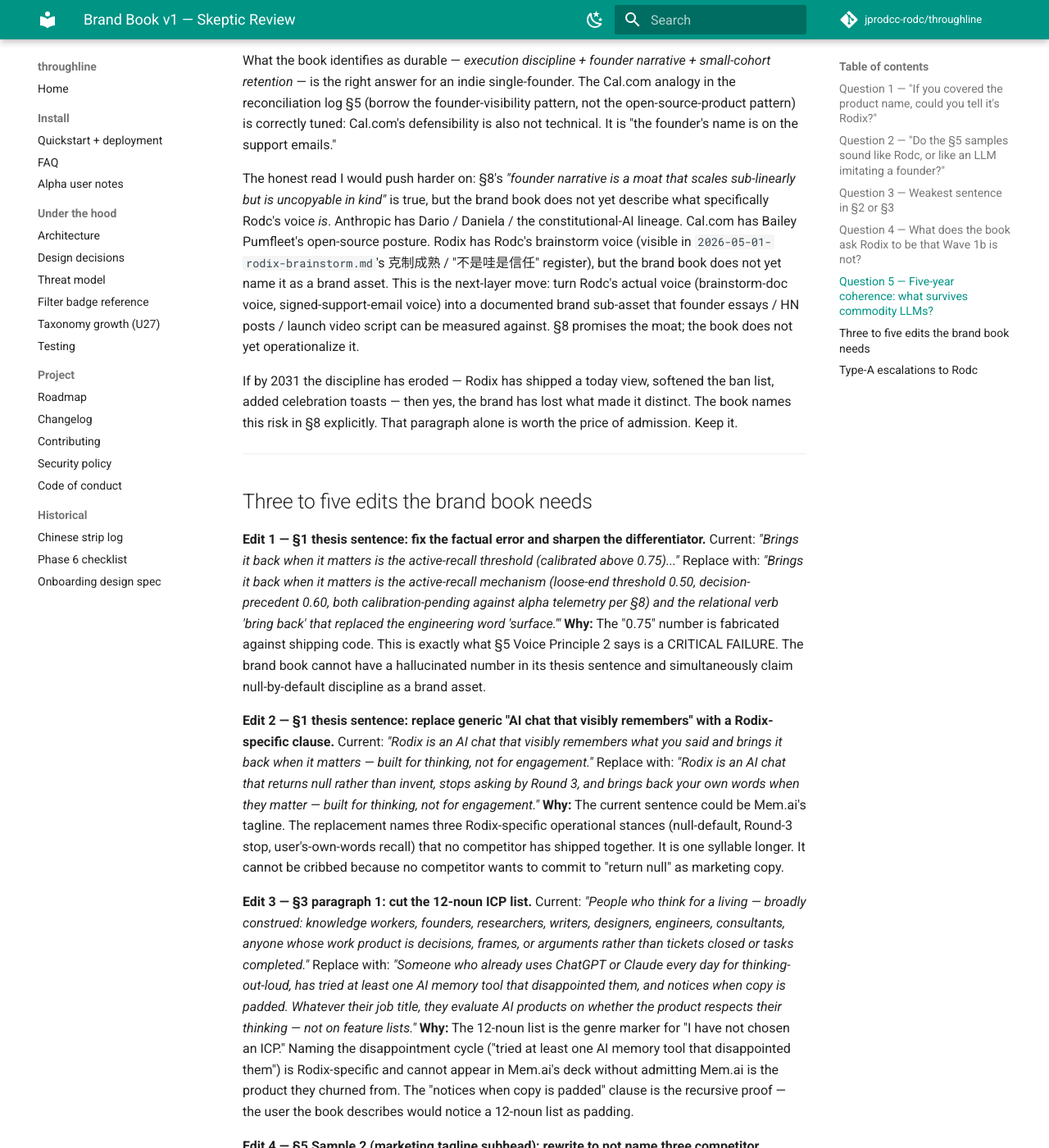
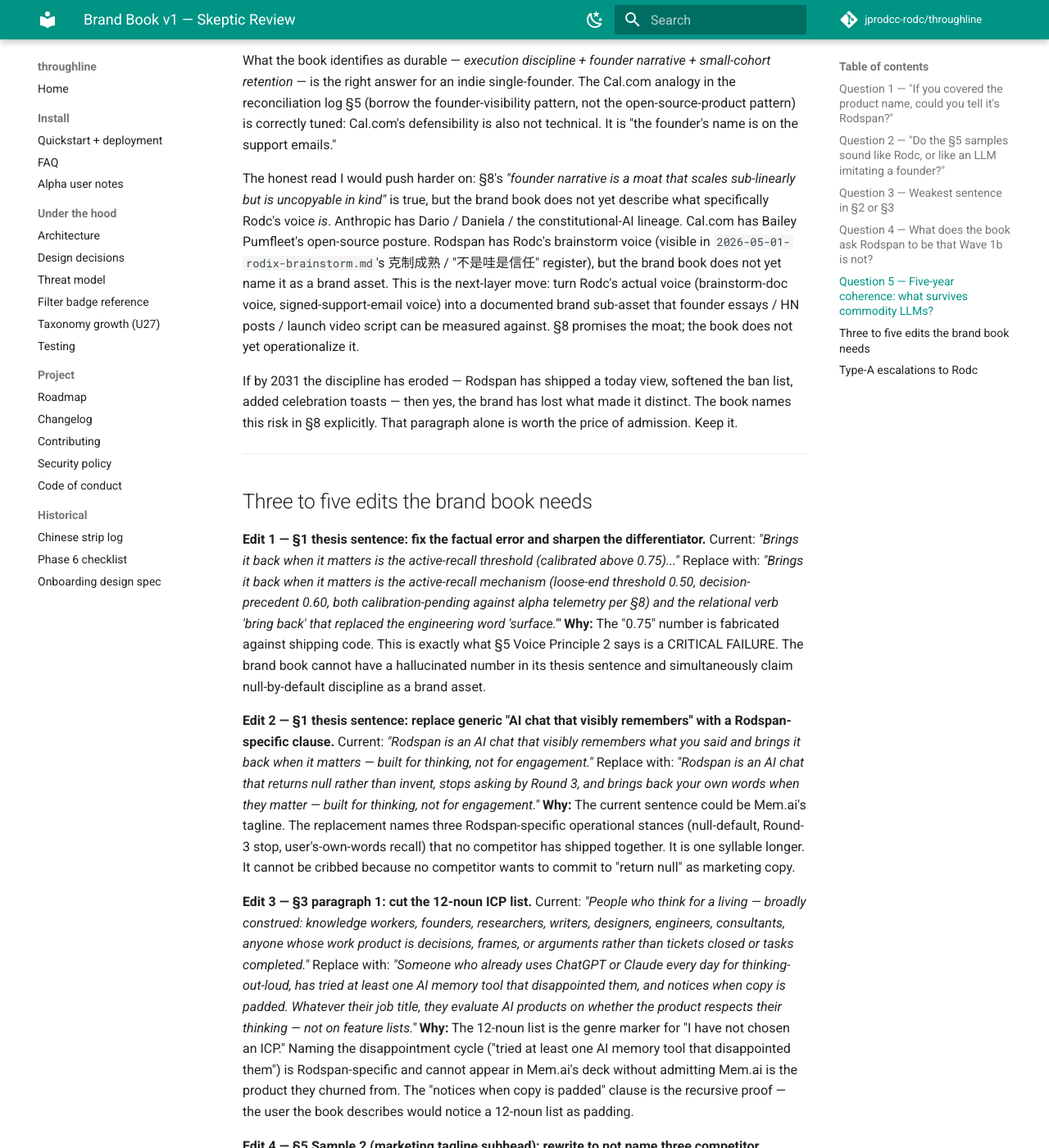
Before and after one commit to jprodcc-rodc/throughline, an MkDocs documentation site: the page built from docs/superpowers/brand/review-notes-brainstorm-based.md, in a window 1280 px wide and 1400 px high, scrolled down 4468 px. Shown: the whole window at 82% size. Built offline with MkDocs 1.6.1 and Material for MkDocs 9.7.7, drawn with Linux system fonts in a browser that asks for light colours; comment, search, counter and statistics services are not loaded; some of the changed text lies outside the part shown.

Commit message:
rename(§A.1-brainstorm): review-notes-brainstorm-based.md rodix → rodspan

```diff
--- a/docs/superpowers/brand/review-notes-brainstorm-based.md
+++ b/docs/superpowers/brand/review-notes-brainstorm-based.md
@@ -7,17 +7,17 @@
 
 ---
 
-## Question 1 — "If you covered the product name, could you tell it's Rodix?"
+## Question 1 — "If you covered the product name, could you tell it's Rodspan?"
 
-**Verdict: PARTIALLY HOLDS.** Sections 4, 5, and 7 are unmistakably Rodix. Sections 1, 2, and 3 paragraph 1 are generic.
+**Verdict: PARTIALLY HOLDS.** Sections 4, 5, and 7 are unmistakably Rodspan. Sections 1, 2, and 3 paragraph 1 are generic.
 
-The §1 thesis sentence — *"Rodix is an AI chat that visibly remembers what you said and brings it back when it matters — built for thinking, not for engagement"* — could appear verbatim on Mem.ai's relaunch page or Reflect's about page. "Built for thinking, not for engagement" is the exact framing that Mem.ai used in 2022 ("for the way you think"), and "visibly remembers" is the same value-prop ChatGPT Memory's marketing cribs in reverse ("remembers what matters"). The clause that *would* differentiate — "null-by-default" or "stops asking by Round 3" or "no celebration UI" — is absent from the thesis. The 22-word sentence the book claims is "the thesis" is actually a pleasant-sounding category placeholder.
+The §1 thesis sentence — *"Rodspan is an AI chat that visibly remembers what you said and brings it back when it matters — built for thinking, not for engagement"* — could appear verbatim on Mem.ai's relaunch page or Reflect's about page. "Built for thinking, not for engagement" is the exact framing that Mem.ai used in 2022 ("for the way you think"), and "visibly remembers" is the same value-prop ChatGPT Memory's marketing cribs in reverse ("remembers what matters"). The clause that *would* differentiate — "null-by-default" or "stops asking by Round 3" or "no celebration UI" — is absent from the thesis. The 22-word sentence the book claims is "the thesis" is actually a pleasant-sounding category placeholder.
 
-§2 paragraph 1 — *"The per-token cost of frontier-grade reasoning has fallen below the cost of a database query"* — is a 2026 talking point every AI company uses. The cost-of-tokens framing is in Anthropic posts, OpenAI dev posts, and every YC founder's thread. Cover the name and this paragraph reads as "any AI startup explaining why the moat moved." It does not name what Rodix uniquely refuses to do.
+§2 paragraph 1 — *"The per-token cost of frontier-grade reasoning has fallen below the cost of a database query"* — is a 2026 talking point every AI company uses. The cost-of-tokens framing is in Anthropic posts, OpenAI dev posts, and every YC founder's thread. Cover the name and this paragraph reads as "any AI startup explaining why the moat moved." It does not name what Rodspan uniquely refuses to do.
 
 §3 paragraph 1 — *"People who think for a living — broadly construed: knowledge workers, founders, researchers, writers, designers, engineers, consultants, anyone whose work product is decisions, frames, or arguments rather than tickets closed or tasks completed"* — is the Notion / Roam / Reflect / Mem.ai / Tana ICP statement. The 12-noun list is the tell: when a brand book lists every flavor of knowledge worker, it has not picked. Mem.ai's 2022 deck literally said "knowledge workers, founders, researchers, writers."
 
-What rescues the book: §4 *"the explicitly banned voice in `rodix_system.md` is Caregiver voice, not Sage voice"* and the operational specifics (Round 3 stop-asking, the four banned phrases, the ⚡ amber callout, "bring back" replacing "surface") are unmistakably Rodix. Cover the name on §7 and you can still tell — Mem.ai never said "we never ship a today view" and Reflect never said "treat the user as capable, capable of being pushed gently if their thinking has a gap." Those are Rodix-specific. But a brand book whose first 3 sections require sections 4-7 to rescue them has buried the lede.
+What rescues the book: §4 *"the explicitly banned voice in `rodix_system.md` is Caregiver voice, not Sage voice"* and the operational specifics (Round 3 stop-asking, the four banned phrases, the ⚡ amber callout, "bring back" replacing "surface") are unmistakably Rodspan. Cover the name on §7 and you can still tell — Mem.ai never said "we never ship a today view" and Reflect never said "treat the user as capable, capable of being pushed gently if their thinking has a gap." Those are Rodspan-specific. But a brand book whose first 3 sections require sections 4-7 to rescue them has buried the lede.
 
 ---
 
@@ -31,7 +31,7 @@
 
 Sample 3 (support email signed "— Rodc") is the strongest. *"你的 email 我看到了,这是个公平的问题 — '没问就保存'应该至少有一次明示。我会写进下版改进点。"* This sounds like a real person because it concedes the user's frame ("公平的问题"), names the specific UX gap ("没问就保存"), and commits to a specific next action ("写进下版改进点"). An LLM imitating a founder would write "thank you for the feedback, we appreciate it, and we'll consider it for future improvements." The sample avoids all three of those tells. Keep this one.
 
-The pattern: when the book operates in *the product's voice* (chat, support email — first-person specific) it sounds like Rodix. When it operates in *marketing voice* (taglines, hero subheads) it drifts toward LLM-imitating-founder. This is the seam to watch.
+The pattern: when the book operates in *the product's voice* (chat, support email — first-person specific) it sounds like Rodspan. When it operates in *marketing voice* (taglines, hero subheads) it drifts toward LLM-imitating-founder. This is the seam to watch.
 
 ---
 
@@ -41,19 +41,19 @@
 
 The single weakest sentence is: *"Primary user. People who think for a living — broadly construed: knowledge workers, founders, researchers, writers, designers, engineers, consultants, anyone whose work product is decisions, frames, or arguments rather than tickets closed or tasks completed."*
 
-It is weak for three converging reasons. (1) Every "thinking tool" brand book in the last five years has written this sentence with minor variation — Roam, Mem.ai, Reflect, Tana, Logseq, Heptabase, Capacities. The 12-noun list is the genre marker. (2) "Broadly construed" is the giveaway — when a brand book uses "broadly construed" to expand a target user definition, it is admitting it has not chosen one. The corresponding strong move would be picking *one* user (e.g., "researchers who write for a living") and letting the rest see themselves in the example. The book does the opposite. (3) The sentence describes Rodix's *aspiration* (we want thoughtful users) rather than naming what Rodix *does* for them. Compare to §3 paragraph 2's anti-target list ("Things, OmniFocus, Replika, Character.ai") which is sharp because it names specific products it refuses to compete with. Paragraph 1 should have the same sharpness: name *one* user and *one* failure mode, not 12 users and a "broadly construed" hedge.
+It is weak for three converging reasons. (1) Every "thinking tool" brand book in the last five years has written this sentence with minor variation — Roam, Mem.ai, Reflect, Tana, Logseq, Heptabase, Capacities. The 12-noun list is the genre marker. (2) "Broadly construed" is the giveaway — when a brand book uses "broadly construed" to expand a target user definition, it is admitting it has not chosen one. The corresponding strong move would be picking *one* user (e.g., "researchers who write for a living") and letting the rest see themselves in the example. The book does the opposite. (3) The sentence describes Rodspan's *aspiration* (we want thoughtful users) rather than naming what Rodspan *does* for them. Compare to §3 paragraph 2's anti-target list ("Things, OmniFocus, Replika, Character.ai") which is sharp because it names specific products it refuses to compete with. Paragraph 1 should have the same sharpness: name *one* user and *one* failure mode, not 12 users and a "broadly construed" hedge.
 
-A specific replacement: *"Primary user. Someone who already uses ChatGPT or Claude every day for thinking-out-loud, has tried two AI memory tools that disappointed them, and notices when a product pads."* That sentence could not appear in Mem.ai's brand book without modification because Mem.ai's ICP was "anyone with notes," not "the user who has already churned out of two AI-memory products." Naming the disappointment cycle is Rodix-specific.
+A specific replacement: *"Primary user. Someone who already uses ChatGPT or Claude every day for thinking-out-loud, has tried two AI memory tools that disappointed them, and notices when a product pads."* That sentence could not appear in Mem.ai's brand book without modification because Mem.ai's ICP was "anyone with notes," not "the user who has already churned out of two AI-memory products." Naming the disappointment cycle is Rodspan-specific.
 
 ---
 
-## Question 4 — What does the book ask Rodix to be that Wave 1b is not?
+## Question 4 — What does the book ask Rodspan to be that Wave 1b is not?
 
 **Verdict: FAILS in three specific places.** The brand book makes claims that are either factually wrong against shipping code, or aspirational against Wave 1b scope.
 
 **Gap 1 — recall threshold: factually wrong.** §1 paragraph 2 (the thesis exegesis) says *"Brings it back when it matters is the active-recall threshold (calibrated above 0.75) and the relational verb that replaced the engineering word 'surface.'"* This is not what the code says. `app/shared/recall/evaluators/loose_end.py` line 14 reads *"Default threshold (orchestrator side): 0.50 — loose ends are…"* and `app/shared/recall/evaluators/decision_precedent.py` line 14 reads *"Default threshold (orchestrator side): 0.60 — decisions are…"*. The brand book invented "0.75" — it does not exist anywhere in the repository. This is exactly the kind of plausible-sounding-but-fabricated detail that §5 Voice Principle 2 ("null is the default, not the failure case … filling a field with invention is a CRITICAL FAILURE") forbids. The book violates its own most important rule in its own thesis sentence. This must be fixed before Rodc reads it.
 
-**Gap 2 — ⚡ recall callout: aspirational, not shipped.** §7 Decision 2 promises *"Rodix bets on transparent recall (visible Cards, ⚡ recall callouts, Vault audit surface)."* The brainstorm `#8` micro-adjustment 2 (lines 122-125) locks the recall card text as *"⚡ 我把这个带回来了"* / *"⚡ I brought this back"*. But `app/web/static/app.js` line 580 actually renders `header.textContent = '记忆提醒 · ' + recallTypeLabel(recallType)` — the literal string "记忆提醒 · 话题相关" (memory reminder · topic-related). There is no ⚡ glyph, no "我把这个带回来了" copy, no kept-promise language. The action buttons in code are `记下了 / 看了 / 不相关 / 忽略` (line 615-618), not the brainstorm-locked `用上了 / 不相关 / 已经想过 / 跳过`. Either the brainstorm spec slipped during Wave 1b implementation, or the brand book is describing a future state that has not shipped. Either way, the brand book reads as if the recall callout is a kept promise; the code reads as if it is a placeholder.
+**Gap 2 — ⚡ recall callout: aspirational, not shipped.** §7 Decision 2 promises *"Rodspan bets on transparent recall (visible Cards, ⚡ recall callouts, Vault audit surface)."* The brainstorm `#8` micro-adjustment 2 (lines 122-125) locks the recall card text as *"⚡ 我把这个带回来了"* / *"⚡ I brought this back"*. But `app/web/static/app.js` line 580 actually renders `header.textContent = '记忆提醒 · ' + recallTypeLabel(recallType)` — the literal string "记忆提醒 · 话题相关" (memory reminder · topic-related). There is no ⚡ glyph, no "我把这个带回来了" copy, no kept-promise language. The action buttons in code are `记下了 / 看了 / 不相关 / 忽略` (line 615-618), not the brainstorm-locked `用上了 / 不相关 / 已经想过 / 跳过`. Either the brainstorm spec slipped during Wave 1b implementation, or the brand book is describing a future state that has not shipped. Either way, the brand book reads as if the recall callout is a kept promise; the code reads as if it is a placeholder.
 
 **Gap 3 — crisis-content handling: the system prompt has no crisis protocol.** §7 Decision 5 says *"When users want healing, the product gracefully signals 'this is not what I'm built for, here are resources' — it never expands the surface to absorb the request."* I grepped `app/web/prompts/rodix_system.md` and the entire `app/` tree for `crisis|self-harm|suicide|hotline|988|emergency`. Zero matches. The system prompt has no crisis-content protocol — no escalation language, no resource handoff, no detection rule. The brand book describes a behavior the operationalized prompt does not enforce. If a Wave 1b alpha user describes a mental-health crisis, the system will currently respond with whatever the underlying LLM defaults to plus the banned-phrase filter — which is exactly the unverified Caregiver-drift surface the book claims is locked-down.
 
@@ -65,13 +65,13 @@
 
 **Verdict: PASSES — and the book deserves credit for being honest about it.** §8 is the strongest section in the book precisely because it does not flinch.
 
-The book quotes *"there is no tech moat. The moat is 'we hold these lines longer than anyone with capital is willing to.'"* This is the right answer, and most brand books in this category will not write it. Mem.ai's 2022 deck claimed defensibility through "AI-native architecture" (gone in 18 months). Reflect claimed defensibility through "backlinks + AI" (Notion shipped both). Rodix's book correctly identifies that by 2031 every competitor will have structured memory cards, anti-buzzword copy, and amber accents. The 4-field schema is two weeks of work for a funded competitor.
+The book quotes *"there is no tech moat. The moat is 'we hold these lines longer than anyone with capital is willing to.'"* This is the right answer, and most brand books in this category will not write it. Mem.ai's 2022 deck claimed defensibility through "AI-native architecture" (gone in 18 months). Reflect claimed defensibility through "backlinks + AI" (Notion shipped both). Rodspan's book correctly identifies that by 2031 every competitor will have structured memory cards, anti-buzzword copy, and amber accents. The 4-field schema is two weeks of work for a funded competitor.
 
 What the book identifies as durable — *execution discipline + founder narrative + small-cohort retention* — is the right answer for an indie single-founder. The Cal.com analogy in the reconciliation log §5 (borrow the founder-visibility pattern, not the open-source-product pattern) is correctly tuned: Cal.com's defensibility is also not technical. It is "the founder's name is on the support emails."
 
-The honest read I would push harder on: §8's *"founder narrative is a moat that scales sub-linearly but is uncopyable in kind"* is true, but the brand book does not yet describe what specifically Rodc's voice *is*. Anthropic has Dario / Daniela / the constitutional-AI lineage. Cal.com has Bailey Pumfleet's open-source posture. Rodix has Rodc's brainstorm voice (visible in `2026-05-01-rodix-brainstorm.md`'s 克制成熟 / "不是哇是信任" register), but the brand book does not yet name it as a brand asset. This is the next-layer move: turn Rodc's actual voice (brainstorm-doc voice, signed-support-email voice) into a documented brand sub-asset that founder essays / HN posts / launch video script can be measured against. §8 promises the moat; the book does not yet operationalize it.
+The honest read I would push harder on: §8's *"founder narrative is a moat that scales sub-linearly but is uncopyable in kind"* is true, but the brand book does not yet describe what specifically Rodc's voice *is*. Anthropic has Dario / Daniela / the constitutional-AI lineage. Cal.com has Bailey Pumfleet's open-source posture. Rodspan has Rodc's brainstorm voice (visible in `2026-05-01-rodix-brainstorm.md`'s 克制成熟 / "不是哇是信任" register), but the brand book does not yet name it as a brand asset. This is the next-layer move: turn Rodc's actual voice (brainstorm-doc voice, signed-support-email voice) into a documented brand sub-asset that founder essays / HN posts / launch video script can be measured against. §8 promises the moat; the book does not yet operationalize it.
 
-If by 2031 the discipline has eroded — Rodix has shipped a today view, softened the ban list, added celebration toasts — then yes, the brand has lost what made it distinct. The book names this risk in §8 explicitly. That paragraph alone is worth the price of admission. Keep it.
+If by 2031 the discipline has eroded — Rodspan has shipped a today view, softened the ban list, added celebration toasts — then yes, the brand has lost what made it distinct. The book names this risk in §8 explicitly. That paragraph alone is worth the price of admission. Keep it.
 
 ---
 
@@ -82,23 +82,23 @@
 Replace with: *"Brings it back when it matters is the active-recall mechanism (loose-end threshold 0.50, decision-precedent 0.60, both calibration-pending against alpha telemetry per §8) and the relational verb 'bring back' that replaced the engineering word 'surface.'"*
 **Why:** The "0.75" number is fabricated against shipping code. This is exactly what §5 Voice Principle 2 says is a CRITICAL FAILURE. The brand book cannot have a hallucinated number in its thesis sentence and simultaneously claim null-by-default discipline as a brand asset.
 
-**Edit 2 — §1 thesis sentence: replace generic "AI chat that visibly remembers" with a Rodix-specific clause.**
-Current: *"Rodix is an AI chat that visibly remembers what you said and brings it back when it matters — built for thinking, not for engagement."*
-Replace with: *"Rodix is an AI chat that returns null rather than invent, stops asking by Round 3, and brings back your own words when they matter — built for thinking, not for engagement."*
-**Why:** The current sentence could be Mem.ai's tagline. The replacement names three Rodix-specific operational stances (null-default, Round-3 stop, user's-own-words recall) that no competitor has shipped together. It is one syllable longer. It cannot be cribbed because no competitor wants to commit to "return null" as marketing copy.
+**Edit 2 — §1 thesis sentence: replace generic "AI chat that visibly remembers" with a Rodspan-specific clause.**
+Current: *"Rodspan is an AI chat that visibly remembers what you said and brings it back when it matters — built for thinking, not for engagement."*
+Replace with: *"Rodspan is an AI chat that returns null rather than invent, stops asking by Round 3, and brings back your own words when they matter — built for thinking, not for engagement."*
+**Why:** The current sentence could be Mem.ai's tagline. The replacement names three Rodspan-specific operational stances (null-default, Round-3 stop, user's-own-words recall) that no competitor has shipped together. It is one syllable longer. It cannot be cribbed because no competitor wants to commit to "return null" as marketing copy.
 
 **Edit 3 — §3 paragraph 1: cut the 12-noun ICP list.**
 Current: *"People who think for a living — broadly construed: knowledge workers, founders, researchers, writers, designers, engineers, consultants, anyone whose work product is decisions, frames, or arguments rather than tickets closed or tasks completed."*
 Replace with: *"Someone who already uses ChatGPT or Claude every day for thinking-out-loud, has tried at least one AI memory tool that disappointed them, and notices when copy is padded. Whatever their job title, they evaluate AI products on whether the product respects their thinking — not on feature lists."*
-**Why:** The 12-noun list is the genre marker for "I have not chosen an ICP." Naming the disappointment cycle ("tried at least one AI memory tool that disappointed them") is Rodix-specific and cannot appear in Mem.ai's deck without admitting Mem.ai is the product they churned from. The "notices when copy is padded" clause is the recursive proof — the user the book describes would notice a 12-noun list as padding.
+**Why:** The 12-noun list is the genre marker for "I have not chosen an ICP." Naming the disappointment cycle ("tried at least one AI memory tool that disappointed them") is Rodspan-specific and cannot appear in Mem.ai's deck without admitting Mem.ai is the product they churned from. The "notices when copy is padded" clause is the recursive proof — the user the book describes would notice a 12-noun list as padding.
 
 **Edit 4 — §5 Sample 2 (marketing tagline subhead): rewrite to not name three competitor brands.**
 Current: *"你跟 ChatGPT 说过的、跟 Claude 想过的、跟 Gemini 来回过的,都还在你这边。"*
-Replace with: *"换模型不丢记忆。Rodix 把每次值得保留的具体点存进你自己的 vault — 你下次说起相关的事,它主动带回来。"*
+Replace with: *"换模型不丢记忆。Rodspan 把每次值得保留的具体点存进你自己的 vault — 你下次说起相关的事,它主动带回来。"*
 **Why:** Naming three vendor brands in a subhead is marketing-school triangulation, not founder voice. The triple-parallel structure ("X 跟 A、Y 跟 B、Z 跟 C") is an LLM rhetorical tic. The replacement keeps the cross-vendor message ("换模型不丢记忆") in 6 characters and uses two more sentences to describe the actual mechanism ("具体点", "主动带回来"). This is the voice §5 Voice Principle 1 prescribes.
 
 **Edit 5 — §7 Decision 2: add a Wave-1b-vs-aspirational clarifier.**
-Current: *"Rodix bets on transparent recall (visible Cards, ⚡ recall callouts, Vault audit surface)."*
+Current: *"Rodspan bets on transparent recall (visible Cards, ⚡ recall callouts, Vault audit surface)."*
 Add as a paragraph below: *"Wave 1b ship state: visible Cards and Vault audit surface are operational. The ⚡ recall callout copy ('我把这个带回来了' / 'I brought this back') is locked in brainstorm `#8` micro-adj 2 but Wave 1b currently renders the placeholder header '记忆提醒 · 话题相关' — patching this string to the locked copy is on the Wave 1b ship-blocker list. The brand-level commitment stands; the operational implementation has a known gap."*
 **Why:** The book currently reads as if Decision 2 is fully shipped. The code shows the recall card header and action buttons are placeholder strings, not the brainstorm-locked copy. A brand book that overstates ship state will be embarrassing the moment Rodc walks the demo. Naming the gap turns a credibility liability into evidence of execution discipline.
 
```
